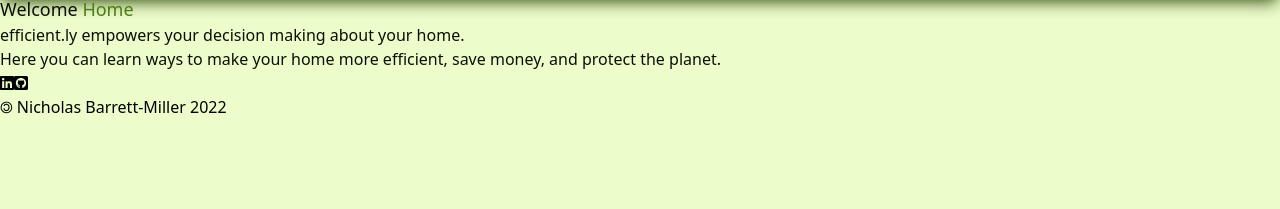
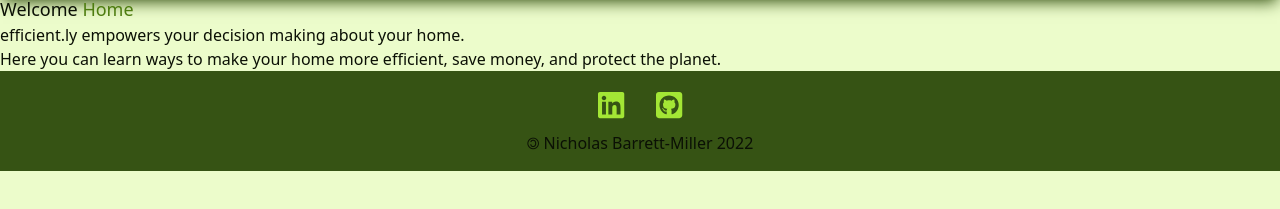
Before and after one commit to nickdbmiller/efficient.ly, a React (Create React App) app in the folder client/: page / in a window 1280 px wide. Shown: the part 133-342 px from the top of the page. Built offline with nearby package versions, Linux system fonts and the light colour scheme; no server answers.

Commit message:
Style footer link icons.

```diff
--- a/client/src/components/Footer.jsx
+++ b/client/src/components/Footer.jsx
@@ -3,18 +3,28 @@
 
 export default function Footer() {
     return (
-        <footer>
-            <span className = "footer-icon">
-                <a href="https://www.linkedin.com/in/ndbmiller" target="_blank" rel="noreferrer">
+        <footer className="flex flex-col justify-between items-center bg-lime-900 px-1 py-4">
+            <div className="flex">
+                <a
+                    className = "mb-2 mx-4 rounded-lg text-lime-400 text-3xl hover:text-lime-300 hover:-translate-y-0.5 transform transition focus:outline-none focus:ring focus:ring-offset-2 focus:ring-lime-400 focus:ring-opacity-50 active:text-lime-500"
+                    href="https://www.linkedin.com/in/ndbmiller"
+                    target="_blank"
+                    rel="noreferrer"
+                >
                     <FontAwesomeIcon icon={faLinkedin} />
                 </a>
-            </span>
-            <span className = "footer-icon">
-                <a href="https://github.com/nickdbmiller" target="_blank" rel="noreferrer">
+
+                <a
+                    className = "mb-2 mx-4 rounded-lg text-lime-400 text-3xl hover:text-lime-300 hover:-translate-y-0.5 transform transition focus:outline-none focus:ring focus:ring-offset-2 focus:ring-lime-400 focus:ring-opacity-50 active:text-lime-500"
+                    href="https://github.com/nickdbmiller"
+                    target="_blank"
+                    rel="noreferrer"
+                >
                     <FontAwesomeIcon icon={faGithubSquare} />
                 </a>
-            </span>
-            <div>🄯 Nicholas Barrett-Miller 2022</div>
+            </div>
+
+            <div className="text-lime-1000">🄯 Nicholas Barrett-Miller 2022</div>
         </footer>
     )
 }
```
